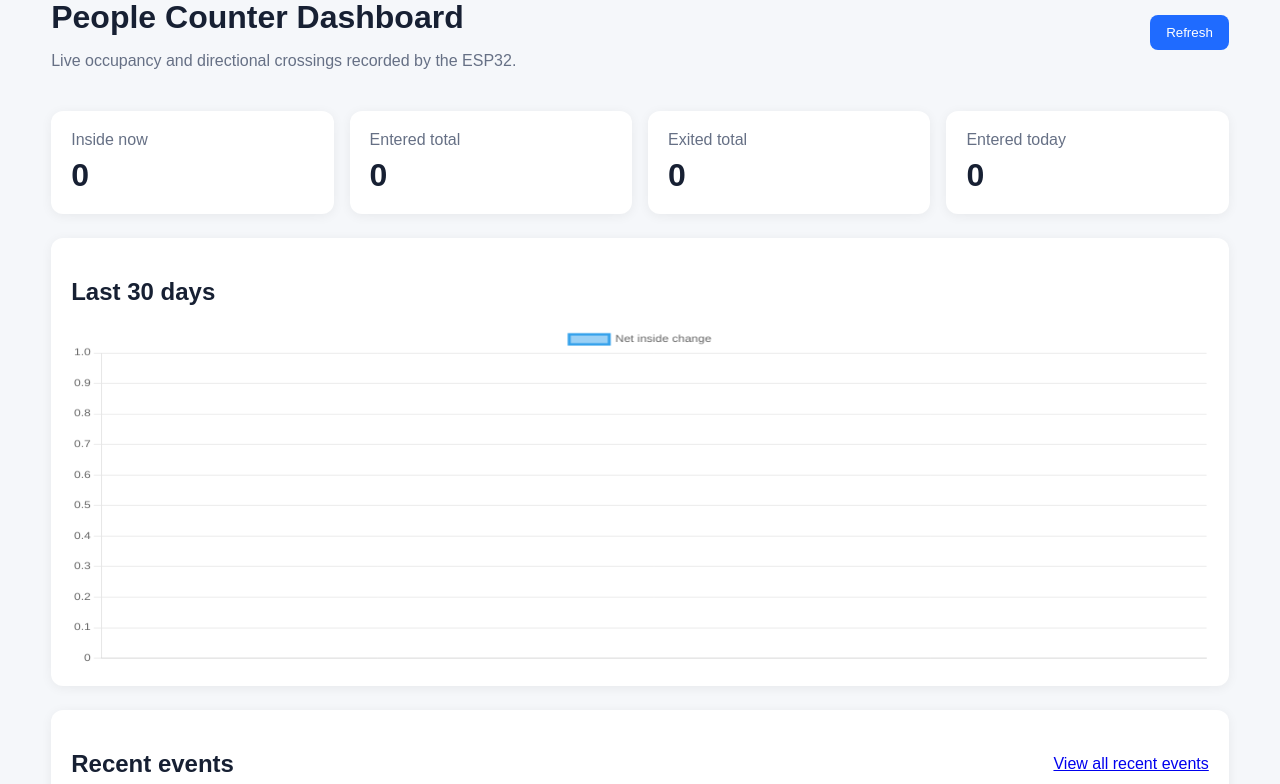
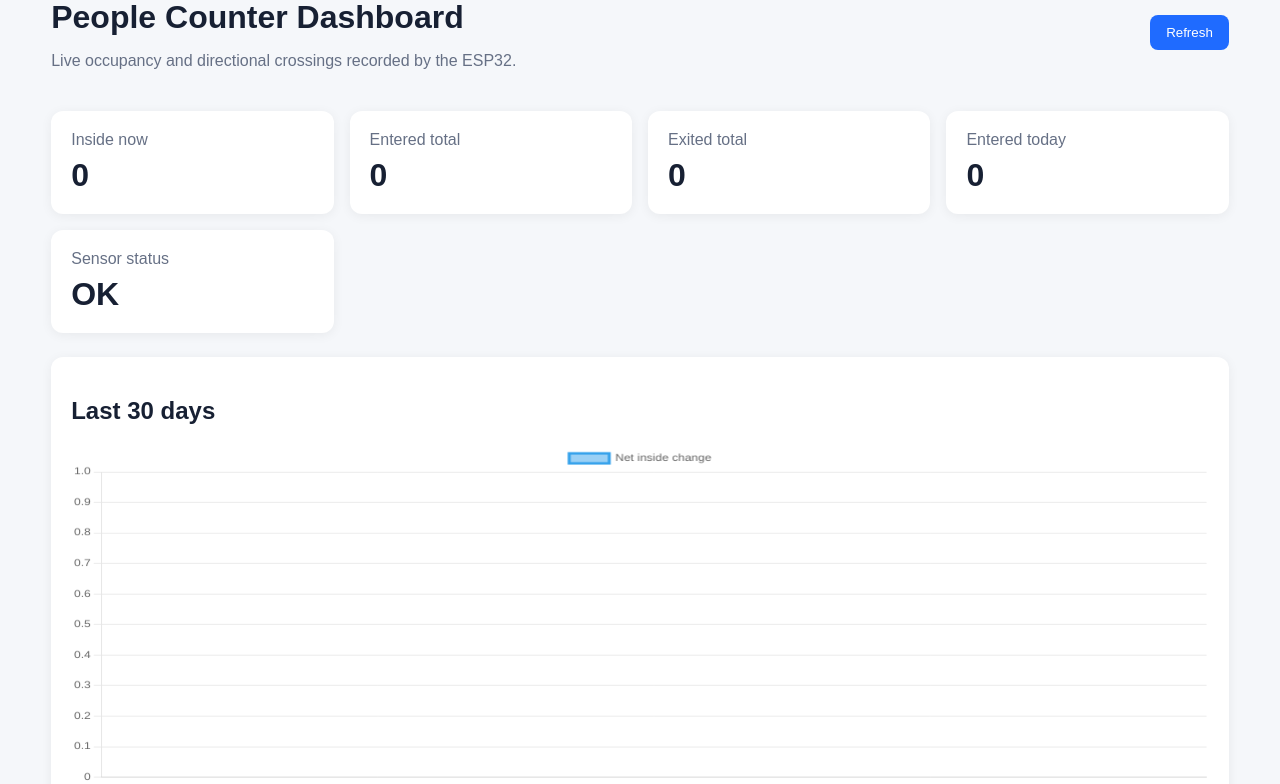
Before and after one commit to Emmy6-d/People_counter, a Flask app: page / in a window 1280 px wide. Shown: the part 107-891 px from the top of the page. Run offline with Flask 3, Linux system fonts and the light colour scheme; data that the repository does not hold is empty; parts of the project's set-up code (start-up, migrations or seed data) failed here and were passed over.

Commit message:
Add live sensor status and prevent invalid exit counts

```diff
--- a/app.py
+++ b/app.py
@@ -6,6 +6,12 @@ import config
 
 app = Flask(__name__)
 app.config["SECRET_KEY"] = config.FLASK_SECRET_KEY
+
+sensor_status = {
+    "status": "OK",
+    "device_id": None,
+    "updated_at": None,
+}
 
 supabase = create_client(
     config.SUPABASE_URL,
@@ -47,6 +53,31 @@ def health():
     return jsonify({"ok": True, "service": "people-counter-api"})
 
 
+@app.post("/api/device/status")
+@device_auth_required
+def receive_status():
+    data = request.get_json(silent=True) or {}
+    status = str(data.get("status", "")).strip()
+    device_id = str(data.get("device_id", "")).strip()
+
+    if status not in {"S1", "S2", "Both", "OK"}:
+        return jsonify({"ok": False, "error": "Invalid sensor status"}), 400
+    if not device_id:
+        return jsonify({"ok": False, "error": "device_id is required"}), 400
+
+    sensor_status.update({
+        "status": status,
+        "device_id": device_id,
+        "updated_at": utc_now_iso(),
+    })
+    return jsonify({"ok": True}), 200
+
+
+@app.get("/api/status")
+def api_status():
+    return jsonify(sensor_status)
+
+
 @app.post("/api/device/event")
 @device_auth_required
 def receive_event():
@@ -79,6 +110,15 @@ def receive_event():
             "ok": False,
             "error": "event_type, sensor_sequence, and count_delta must match",
         }), 400
+
+    if count_delta == -1:
+        summary = supabase.rpc("get_counter_summary", {}).execute()
+        current_inside = int((summary.data or [{"current_inside": 0}])[0]["current_inside"])
+        if current_inside <= 0:
+            return jsonify({
+                "ok": False,
+                "error": "Exit ignored because nobody is inside",
+            }), 409
 
     # Server time is authoritative. This avoids trusting the ESP32 clock.
     row = {
--- a/static/js/dashboard.js
+++ b/static/js/dashboard.js
@@ -8,6 +8,17 @@ async function getJson(url) {
 
 function fmtTime(value) {
     return new Date(value).toLocaleString();
+}
+
+async function loadSensorStatus() {
+    try {
+        const status = await getJson("/api/status");
+        const statusElement = document.getElementById("sensor-status");
+        statusElement.textContent = status.status;
+        statusElement.dataset.status = status.status;
+    } catch (error) {
+        console.error(error);
+    }
 }
 
 async function loadDashboard() {
@@ -55,4 +66,6 @@ async function loadDashboard() {
 }
 
 loadDashboard();
+loadSensorStatus();
 setInterval(loadDashboard, 30000);
+setInterval(loadSensorStatus, 1000);
--- a/templates/dashboard.html
+++ b/templates/dashboard.html
@@ -15,6 +15,7 @@
     <div class="card"><span>Entered total</span><strong id="total-entered">0</strong></div>
     <div class="card"><span>Exited total</span><strong id="total-exited">0</strong></div>
     <div class="card"><span>Entered today</span><strong id="today">0</strong></div>
+    <div class="card"><span>Sensor status</span><strong id="sensor-status">OK</strong></div>
 </section>
 
 <section class="panel">
```
Also changed, not shown: 1 other file.
